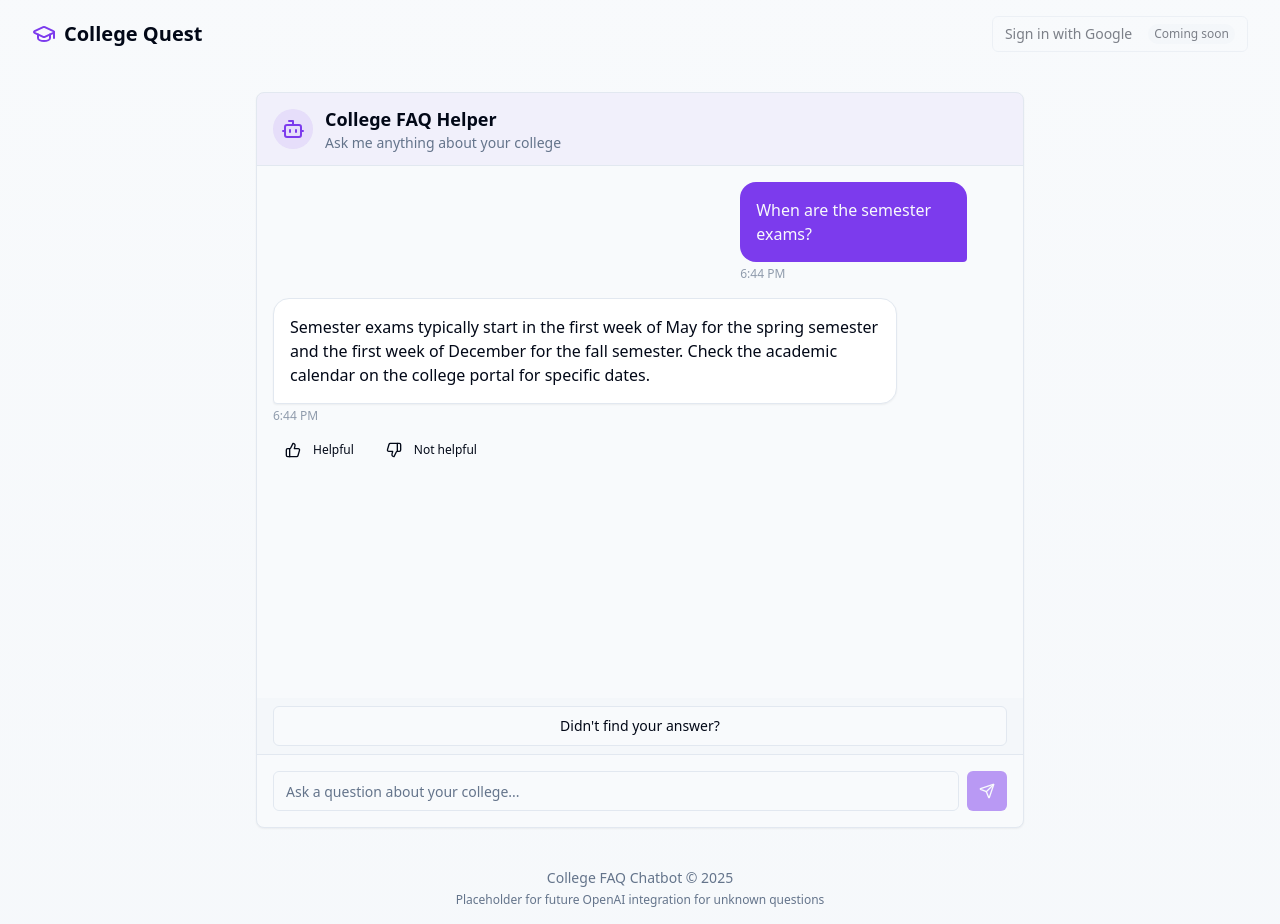
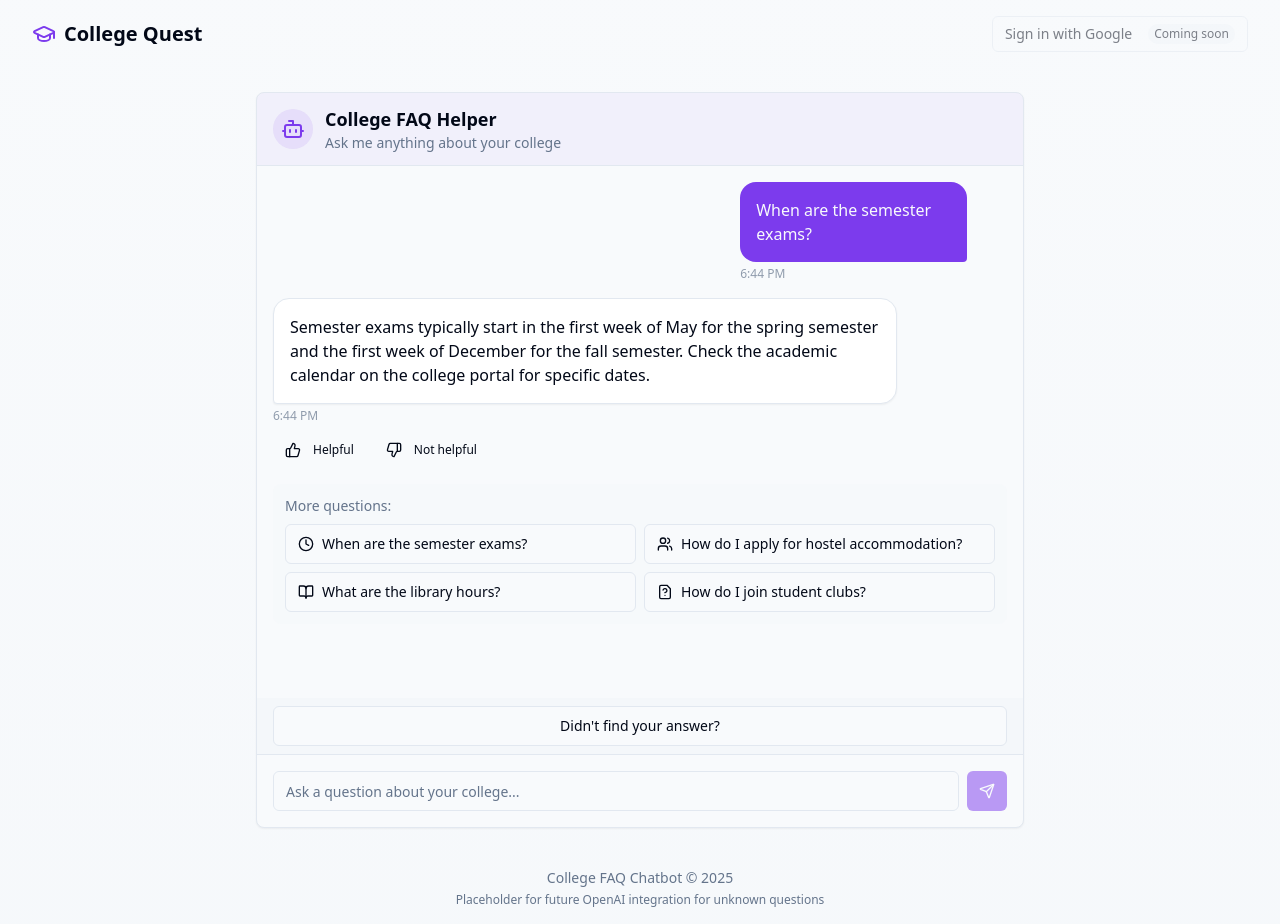
Before and after one commit to SIddhant-767/campus-quest-helper-bot, a React (Vite) app: page / in a window 1280 px wide. Both pictures are taken after a click on the button "When are the semester exams?". Built offline with nearby package versions, Linux system fonts and the light colour scheme.

Commit message:
feat: Show quick questions after each response

```diff
--- a/src/components/ChatBot.tsx
+++ b/src/components/ChatBot.tsx
@@ -6,6 +6,7 @@ import ChatInput from './ChatInput';
 import ChatMessage, { ChatMessageProps } from './ChatMessage';
 import CustomQuestionDialog from './CustomQuestionDialog';
 import WelcomeMessage from './WelcomeMessage';
+import QuickQuestions from './QuickQuestions';
 import { findMatchingFAQ, generateFallbackResponse } from '@/utils/faqMatcher';
 import { v4 as uuidv4 } from 'uuid';
 import { toast } from 'sonner';
@@ -18,6 +19,7 @@ const ChatBot: React.FC<ChatBotProps> = ({ className }) => {
   const [messages, setMessages] = useState<ChatMessageProps[]>([]);
   const [processingMessage, setProcessingMessage] = useState(false);
   const [feedbackMap, setFeedbackMap] = useState<Record<string, 'positive' | 'negative' | null>>({});
+  const [showQuickQuestions, setShowQuickQuestions] = useState(true);
 
   const chatContainerRef = useRef<HTMLDivElement>(null);
 
@@ -30,6 +32,9 @@ const ChatBot: React.FC<ChatBotProps> = ({ className }) => {
 
   const processUserMessage = async (userInput: string) => {
     if (!userInput.trim()) return;
+
+    // Hide quick questions when user sends a message
+    setShowQuickQuestions(false);
 
     // Add user message to chat
     const userMessageId = uuidv4();
@@ -61,6 +66,9 @@ const ChatBot: React.FC<ChatBotProps> = ({ className }) => {
 
     setMessages(prev => [...prev, botMessage]);
     setProcessingMessage(false);
+
+    // Show quick questions again after bot responds
+    setShowQuickQuestions(true);
   };
 
   const handleSendMessage = (message: string) => {
@@ -108,14 +116,20 @@ const ChatBot: React.FC<ChatBotProps> = ({ className }) => {
         {messages.length === 0 ? (
           <WelcomeMessage onQuickQuestionClick={handleQuickQuestion} />
         ) : (
-          messages.map(message => (
+          <>
+            {messages.map(message => (
               <ChatMessage
                 key={message.id}
                 {...message}
                 feedback={feedbackMap[message.id]}
                 onFeedback={handleFeedback}
               />
-          ))
+            ))}
+
+            {showQuickQuestions && !processingMessage && messages.length > 0 && (
+              <QuickQuestions onQuickQuestionClick={handleQuickQuestion} />
+            )}
+          </>
         )}
 
         {processingMessage && (
--- /dev/null
+++ b/src/components/QuickQuestions.tsx
@@ -0,0 +1,66 @@
+
+import React from 'react';
+import { BookOpen, Clock, FileQuestion, Users } from 'lucide-react';
+import { Button } from '@/components/ui/button';
+
+interface QuickQuestionProps {
+  icon: React.ReactNode;
+  text: string;
+  onClick: () => void;
+}
+
+const QuickQuestion: React.FC<QuickQuestionProps> = ({ icon, text, onClick }) => {
+  return (
+    <Button
+      variant="outline"
+      className="flex items-center justify-start gap-2 p-3 w-full text-left"
+      onClick={onClick}
+    >
+      {icon}
+      <span className="truncate">{text}</span>
+    </Button>
+  );
+};
+
+interface QuickQuestionsProps {
+  onQuickQuestionClick: (question: string) => void;
+}
+
+const QuickQuestions: React.FC<QuickQuestionsProps> = ({ onQuickQuestionClick }) => {
+  const quickQuestions = [
+    {
+      icon: <Clock className="h-4 w-4" />,
+      text: "When are the semester exams?",
+    },
+    {
+      icon: <Users className="h-4 w-4" />,
+      text: "How do I apply for hostel accommodation?",
+    },
+    {
+      icon: <BookOpen className="h-4 w-4" />,
+      text: "What are the library hours?",
+    },
+    {
+      icon: <FileQuestion className="h-4 w-4" />,
+      text: "How do I join student clubs?",
+    },
+  ];
+
+  return (
+    <div className="p-3 bg-muted/30 rounded-lg">
+      <h3 className="text-sm font-medium text-muted-foreground mb-2">More questions:</h3>
+      <div className="grid grid-cols-1 sm:grid-cols-2 gap-2">
+        {quickQuestions.map((question, index) => (
+          <QuickQuestion
+            key={index}
+            icon={question.icon}
+            text={question.text}
+            onClick={() => onQuickQuestionClick(question.text)}
+          />
+        ))}
+      </div>
+    </div>
+  );
+};
+
+export default QuickQuestions;
```
Lines whose indentation alone changed are shown as unchanged.
